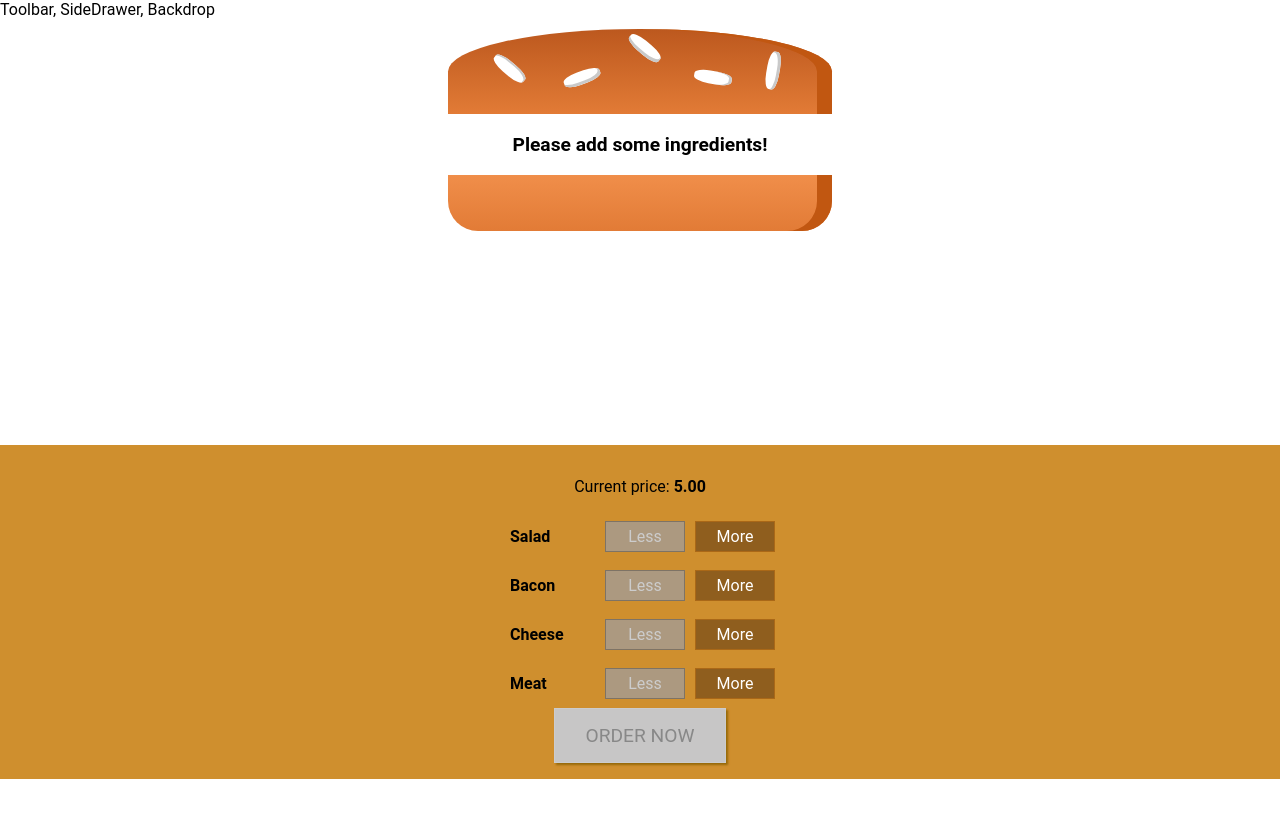
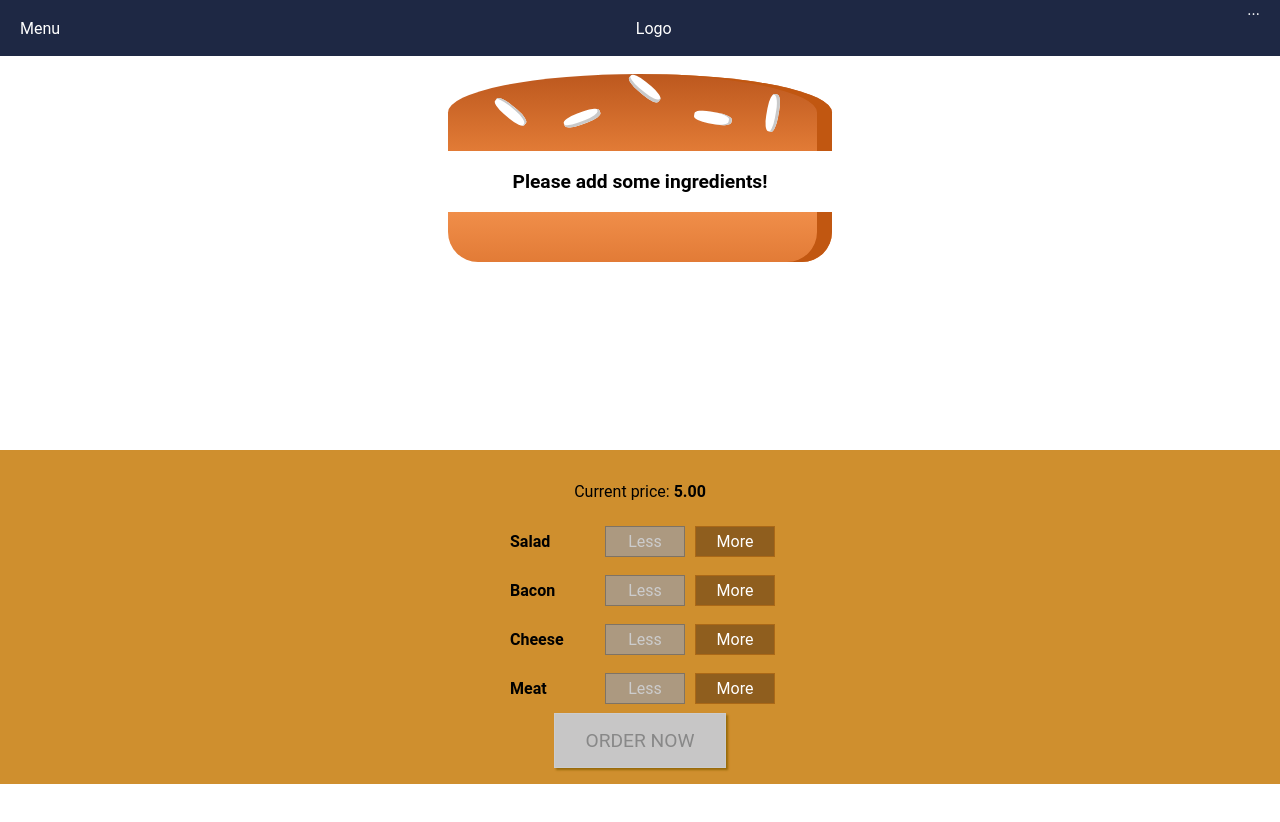
Before and after one commit to web-ethno4ka/my-app, a React (Create React App) app: page / in a window 1280 px wide. Shown: the top 822 px of the page. Before the commit the page ends 800 px from the top, so only its background shows below. Built offline with nearby package versions, Linux system fonts and the light colour scheme.

Commit message:
Adding a Toolbar

```diff
--- a/src/components/Layout/Layout.css
+++ b/src/components/Layout/Layout.css
@@ -2,5 +2,6 @@
   display: flex;
   flex-flow: column;
   justify-content: space-around;
-  height: 95vh;
+  height: 90vh;
+  margin-top: 8vh;
 }
--- a/src/components/Layout/Layout.js
+++ b/src/components/Layout/Layout.js
@@ -1,12 +1,11 @@
 import React from 'react';
 import Auxiliary from '../../hoc/Auxiliary';
+import Toolbar from '../Navigation/Toolbar/Toolbar';
 import './Layout.css';
 
 const layout = (props) => (
   <Auxiliary>
-    <div>
-      Toolbar, SideDrawer, Backdrop
-    </div>
+    <Toolbar />
     <main className={'Content'}>
       {props.children}
     </main>
--- /dev/null
+++ b/src/components/Navigation/Toolbar/Toolbar.css
@@ -0,0 +1,19 @@
+.Toolbar {
+  color: white;
+  height: 56px;
+  width: 100%;
+  position: fixed;
+  top: 0;
+  left: 0;
+  background-color: rgb(30, 40, 68);
+  display: flex;
+  justify-content: space-between;
+  align-items: center;
+  padding: 0 20px;
+  box-sizing: border-box;
+  z-index: 80;
+}
+
+.Toolbar nav {
+  height: 100%;
+}
--- /dev/null
+++ b/src/components/Navigation/Toolbar/Toolbar.js
@@ -0,0 +1,14 @@
+import React from 'react';
+import './Toolbar.css';
+
+const toolbar = (props) => (
+  <header className={'Toolbar'}>
+    <div>Menu</div>
+    <div>Logo</div>
+    <nav>
+        ...
+    </nav>
+  </header>
+);
+
+export default toolbar;
```
